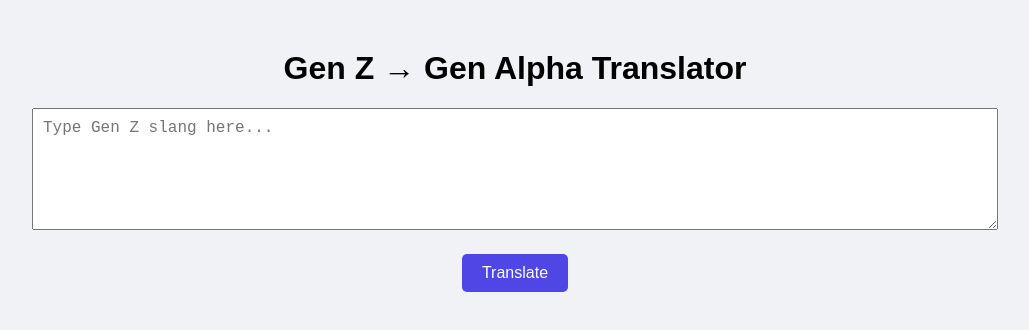
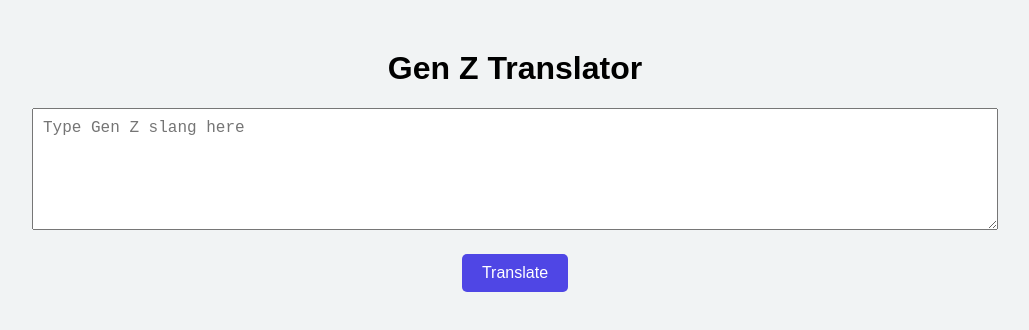
Before and after one commit to dutchbabypancakes/genz-genalpha-translator, a website: page index.html in a window 1280 px wide. Shown: the whole page, without its empty margins (125-1154 px from the left). Drawn offline with Linux system fonts and the light colour scheme.

Commit message:
Update index.html

```diff
--- a/index.html
+++ b/index.html
@@ -3,9 +3,13 @@
 <head>
   <meta charset="UTF-8">
   <meta name="viewport" content="width=device-width, initial-scale=1.0">
-  <title>Gen Z → Gen Alpha Translator</title>
+  <title>Gen Z Translator</title>
   <style>
-    body { font-family: Arial, sans-serif; text-align: center; margin: 50px; background: #f0f2f5; }
+    body { font-family: Arial, sans-serif;
+          text-align: center;
+          margin: 50px;
+          background: #f1f3f4;
+         }
     textarea { width: 80%; height: 100px; margin-bottom: 20px; padding: 10px; font-size: 16px; }
     button { padding: 10px 20px; font-size: 16px; cursor: pointer; background-color: #4f46e5; color: white; border: none; border-radius: 5px; }
     button:hover { background-color: #3730a3; }
@@ -13,8 +17,8 @@
   </style>
 </head>
 <body>
-  <h1>Gen Z → Gen Alpha Translator</h1>
-  <textarea id="inputText" placeholder="Type Gen Z slang here..."></textarea><br>
+  <h1>Gen Z Translator</h1>
+  <textarea id="inputText" placeholder="Type Gen Z slang here"></textarea><br>
   <button id="translateBtn">Translate</button>
   <div class="output" id="outputText"></div>
 
```
